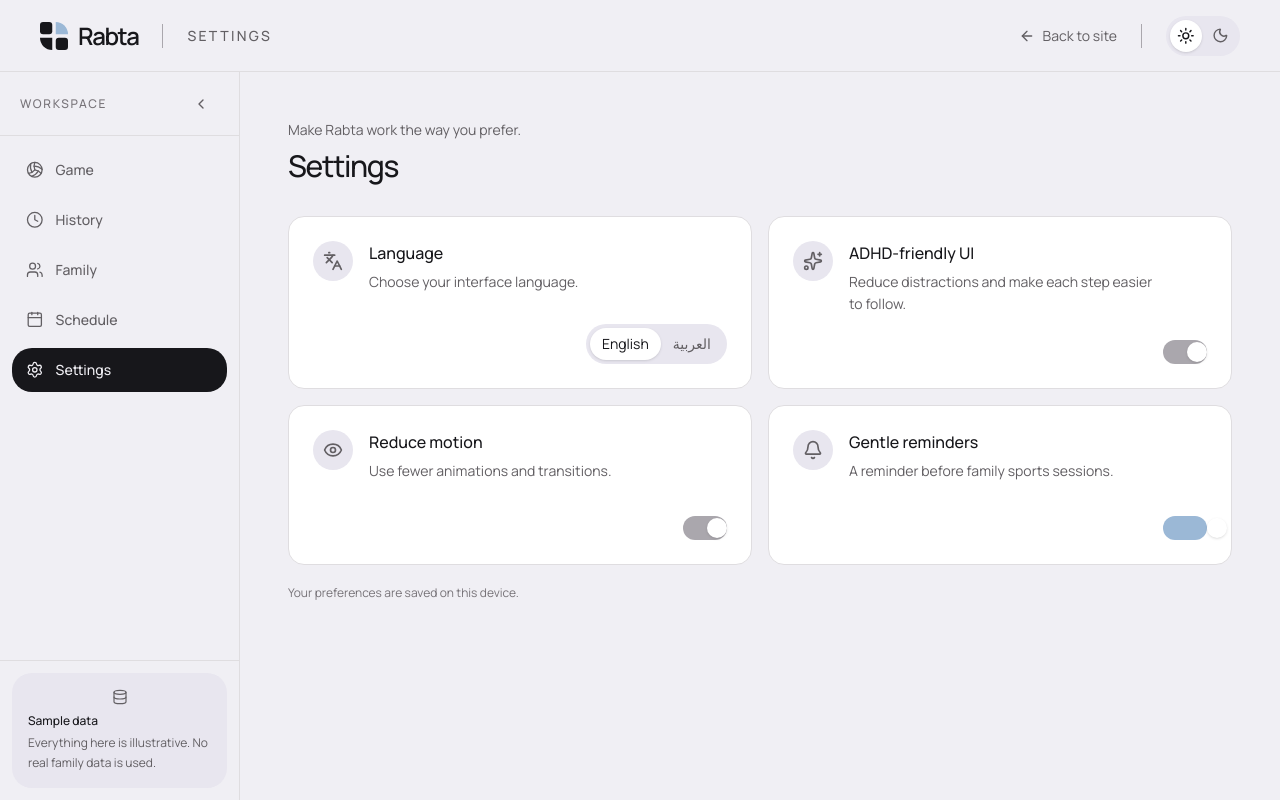
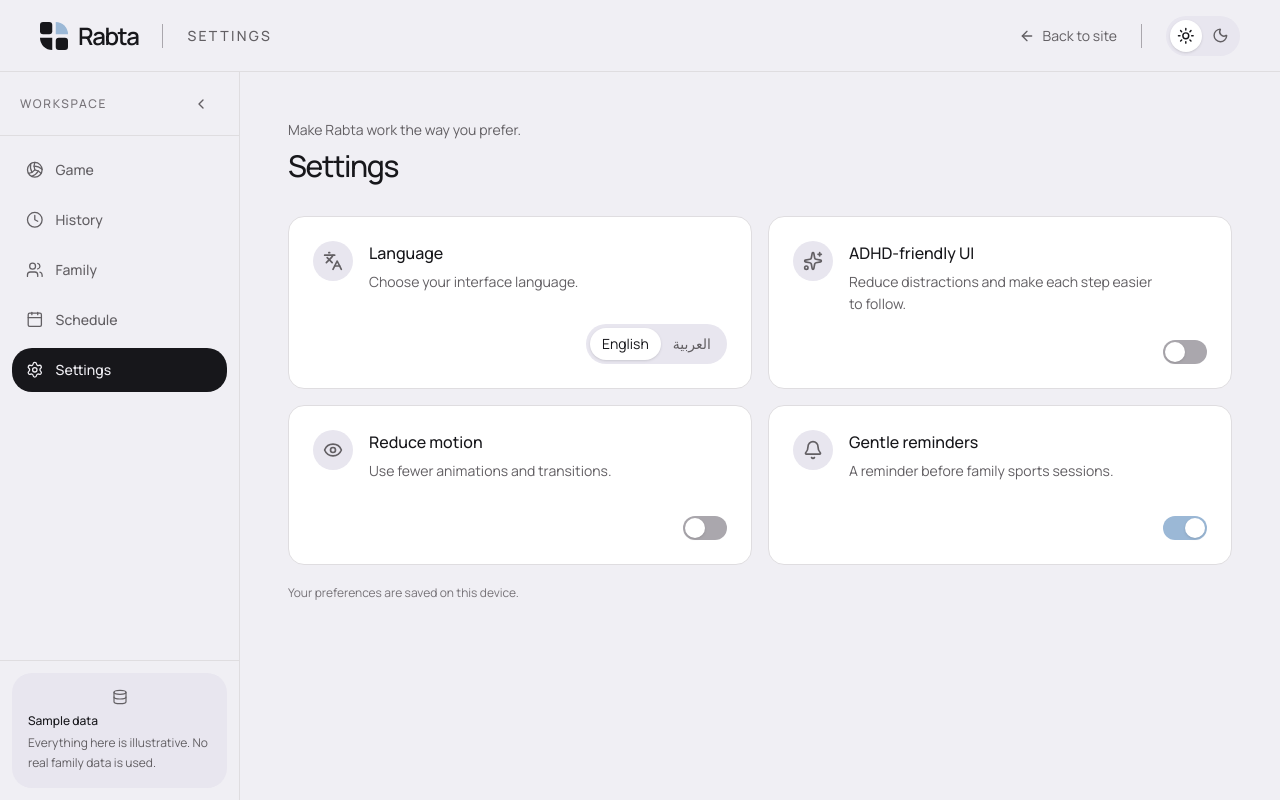
Before and after one commit to KooKooTrain/Rabta, a Next.js app: page /demo/settings in a window 1280 px wide. Built offline with nearby package versions, Linux system fonts and the light colour scheme; no server answers.

Commit message:
Updated settings button toggle animation

```diff
--- a/src/components/demo/SettingsPage.tsx
+++ b/src/components/demo/SettingsPage.tsx
@@ -4,7 +4,7 @@ import { Languages, Sparkles, Bell, Eye, type LucideIcon } from "lucide-react";
 import { useWorkspacePreferences } from "@/components/demo/WorkspacePreferences";
 
 function Toggle({ checked, onChange, label }: { checked: boolean; onChange: () => void; label: string }) {
-  return <button type="button" role="switch" aria-checked={checked} aria-label={label} onClick={onChange} className={`relative h-6 w-11 rounded-full transition-colors ${checked ? "bg-brand" : "bg-line-strong"}`}><span className={`absolute top-0.5 size-5 rounded-full bg-white shadow-sm transition-transform ${checked ? "translate-x-[1.375rem]" : "translate-x-0.5"}`} /></button>;
+  return <button type="button" role="switch" aria-checked={checked} aria-label={label} onClick={onChange} className={`relative inline-flex h-6 w-11 shrink-0 rounded-full transition-colors ${checked ? "bg-brand" : "bg-line-strong"}`}><span className={`absolute left-0.5 top-0.5 size-5 rounded-full bg-white shadow-sm transition-transform rtl:left-auto rtl:right-0.5 ${checked ? "translate-x-5 rtl:-translate-x-5" : "translate-x-0"}`} /></button>;
 }
 
 export function SettingsPage() {
```
Also changed, not shown: 1 other file (tests, documents, lock files or other folders).
